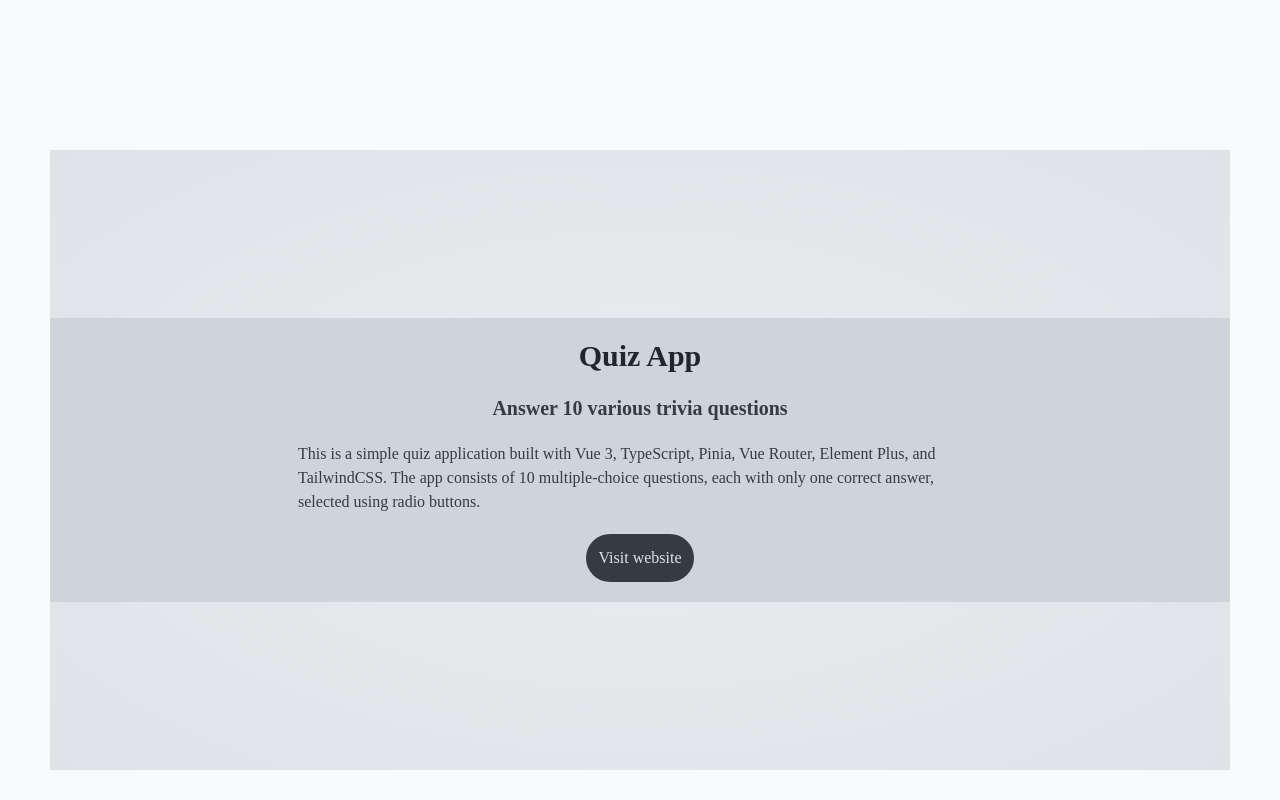
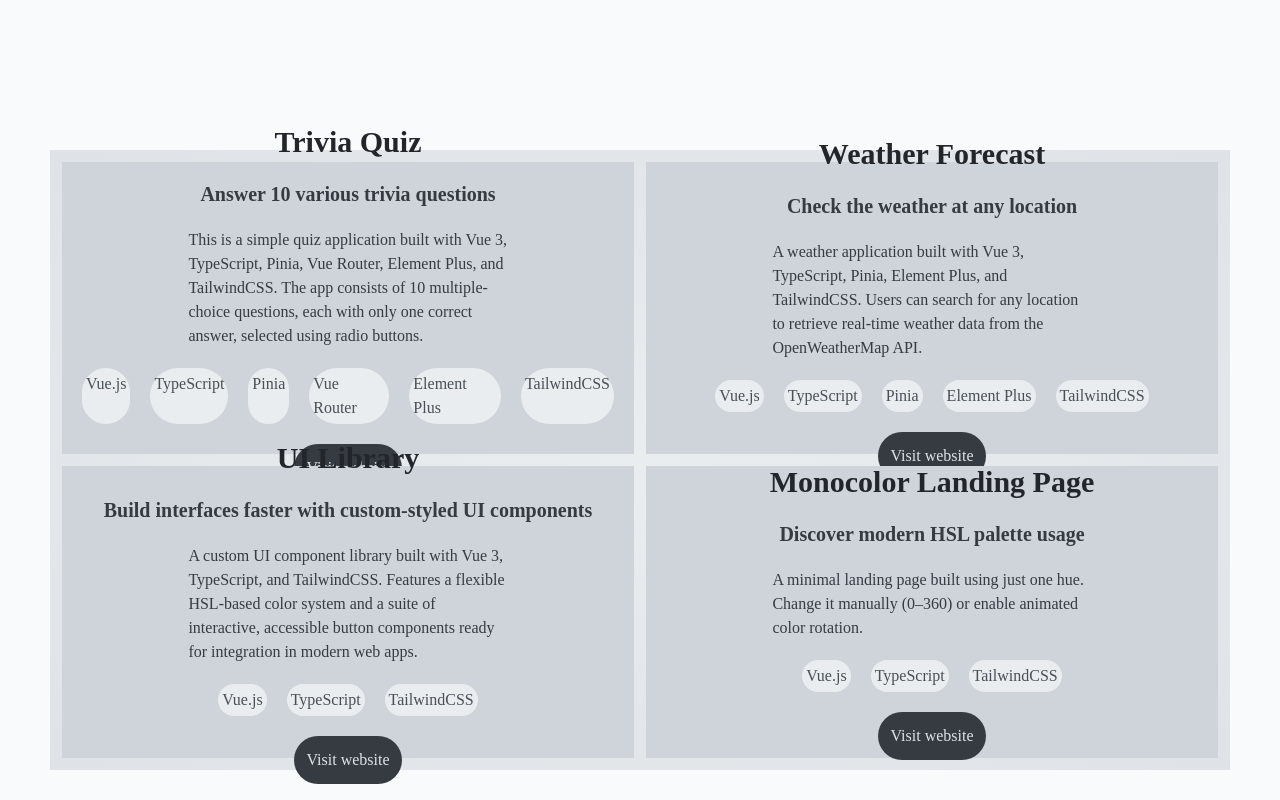
Before and after one commit to jakubhajduk53/portfolio, a Vue app: page / in a window 1280 px wide. Shown: the part 780-1580 px from the top of the page. Built offline with nearby package versions, Linux system fonts and the light colour scheme; a web font is replaced by a local one.

Commit message:
feat: rewrite entire projects section

```diff
--- a/src/App.vue
+++ b/src/App.vue
@@ -1,45 +1,53 @@
 <script setup lang="ts">
 import { ref, onMounted, onUnmounted } from "vue";
+import ProjectComponent from "../src/components/ProjectComponent.vue";
+
 const activeAnchor = ref("about");
 const navItems = [
   { id: 1, href: "#about", label: "About" },
-  { id: 2, href: "#quiz", label: "Project 1: Quiz" },
-  { id: 3, href: "#ui", label: "Project 2: MyUI" },
-  { id: 4, href: "#weather", label: "Project 3: WeatherApp" },
-  { id: 5, href: "#contact", label: "Contact" },
+  { id: 2, href: "#projects", label: "Projects" },
+  { id: 3, href: "#contact", label: "Contact" },
 ];
 
-const quizFeatures = [
-  "Modern Tech Stack: Developed using Vue 3 with the Composition API, TypeScript for type safety, and state management handled by Pinia.",
-  "Smooth Navigation: Vue Router ensures seamless transitions between quiz pages.",
-  "Responsive UI: Styled with TailwindCSS and Element Plus for a clean and user-friendly design.",
-  "Instant Feedback: After completing the quiz, users receive their results, displaying both their selected answers and the correct ones.",
-  "Color-Coded Results: Answers are highlighted with appropriate colors—green for correct responses and red for incorrect ones—making it easy to review mistakes.",
-];
-
-const quizDescription =
-  "This is a simple quiz application built with Vue 3, TypeScript, Pinia, Vue Router, Element Plus, and TailwindCSS. The app consists of 10 multiple-choice questions, each with only one correct answer, selected using radio buttons.";
-
-const weatherFeatures = [
-  "Modern Tech Stack: Built with Vue 3 and TypeScript for a robust and scalable application.",
-  "State Management: Pinia ensures smooth handling of user input and API responses.",
-  "User-Friendly UI: Styled with TailwindCSS and Element Plus for a clean and intuitive experience.",
-  "Comprehensive Weather Data: Displays essential details like temperature, humidity, and wind speed, along with advanced metrics like latitude and longitude.",
-  "Live Search: Users can enter any location to instantly fetch the latest weather conditions.",
-];
-
-const weatherDescription =
-  "A weather application built with Vue 3, TypeScript, Pinia, Element Plus, and TailwindCSS. Users can search for any location to retrieve real-time weather data from the OpenWeatherMap API.";
-
-const uiFeatures = [
-  "Custom Design System: Built with Vue 3 and TypeScript, offering a reusable and scalable UI component library.",
-  "Dual Color Palettes: Includes separate light and dark HSL-based palettes for consistent theming across UI components.",
-  "Button Components: Support multiple sizes, border styles, and one of seven predefined themes for visual variety.",
-  "Utility-First Styling: TailwindCSS ensures rapid development with consistent spacing, typography, and responsive behavior.",
-  "Consistent UX Patterns: Components follow predictable structure and interactions to provide a smooth user experience.",
-];
-const uiDescription =
-  "A custom UI component library built with Vue 3, TypeScript, and TailwindCSS. Features a flexible HSL-based color system and a suite of interactive, accessible button components ready for integration in modern web apps.";
+const quizData = {
+  name: "Trivia Quiz",
+  shortDescription: "Answer 10 various trivia questions",
+  description:
+    "This is a simple quiz application built with Vue 3, TypeScript, Pinia, Vue Router, Element Plus, and TailwindCSS. The app consists of 10 multiple-choice questions, each with only one correct answer, selected using radio buttons.",
+  techStack: [
+    "Vue.js",
+    "TypeScript",
+    "Pinia",
+    "Vue Router",
+    "Element Plus",
+    "TailwindCSS",
+  ],
+  ariaLabel: "Trivia Quiz Site",
+};
+const weatherData = {
+  name: "Weather Forecast",
+  shortDescription: "Check the weather at any location",
+  description:
+    "A weather application built with Vue 3, TypeScript, Pinia, Element Plus, and TailwindCSS. Users can search for any location to retrieve real-time weather data from the OpenWeatherMap API.",
+  techStack: ["Vue.js", "TypeScript", "Pinia", "Element Plus", "TailwindCSS"],
+  ariaLabel: "Weather Forecast Site",
+};
+const uiData = {
+  name: "UI Library",
+  shortDescription: "Build interfaces faster with custom-styled UI components",
+  description:
+    "A custom UI component library built with Vue 3, TypeScript, and TailwindCSS. Features a flexible HSL-based color system and a suite of interactive, accessible button components ready for integration in modern web apps.",
+  techStack: ["Vue.js", "TypeScript", "TailwindCSS"],
+  ariaLabel: "UI Library Site",
+};
+const monocolorData = {
+  name: "Monocolor Landing Page",
+  shortDescription: "Discover modern HSL palette usage",
+  description:
+    "A minimal landing page built using just one hue. Change it manually (0–360) or enable animated color rotation.",
+  techStack: ["Vue.js", "TypeScript", "TailwindCSS"],
+  ariaLabel: "Monocolor Landing Page Site",
+};
 
 let observer: IntersectionObserver;
 
@@ -111,38 +119,18 @@ onUnmounted(() => {
           </div>
         </div>
       </div>
-      <div id="quiz" class="h-screen pt-[130px] pb-[50px] pl-[50px] pr-[50px]">
-        <div
-          class="flex items-center justify-center h-full bg-radial from-main-200 to-main-300"
-        >
-          <div
-            class="flex flex-col gap-3 md:gap-5 p-3 md:p-5 items-center justify-center bg-main-400"
-          >
-            <p class="text-xl md:text-3xl font-bold">Quiz App</p>
-            <p class="text-center text-base md:text-xl font-bold text-main-800">
-              Answer 10 various trivia questions
-            </p>
-            <p class="max-w-[60%] text-base text-main-800">
-              {{ quizDescription }}
-            </p>
-            <a
-              href=""
-              target="_blank"
-              aria-label="Quiz App site"
-              class="bg-main-800 hover:bg-main-900 text-main-300 hover:text-main-200 duration-100 p-1 md:p-3 rounded-full"
-              >Visit website</a
-            >
-          </div>
-        </div>
-      </div>
-      <div id="ui" class="h-screen pt-[130px] pb-[50px] pl-[50px] pr-[50px]">
-        <div class="h-full bg-radial from-main-100 to-main-200"></div>
-      </div>
       <div
-        id="weather"
+        id="projects"
         class="h-screen pt-[130px] pb-[50px] pl-[50px] pr-[50px]"
       >
-        <div class="h-full bg-radial from-main-200 to-main-300"></div>
+        <div
+          class="grid grid-cols-2 grid-rows-2 gap-3 p-3 h-full bg-radial from-main-200 to-main-300"
+        >
+          <ProjectComponent :data="quizData" />
+          <ProjectComponent :data="weatherData" />
+          <ProjectComponent :data="uiData" />
+          <ProjectComponent :data="monocolorData" />
+        </div>
       </div>
       <div
         id="contact"
--- /dev/null
+++ b/src/components/ProjectComponent.vue
@@ -0,0 +1,45 @@
+<script setup lang="ts">
+interface Project {
+  name?: string;
+  shortDescription?: string;
+  description?: string;
+  techStack?: string[];
+  ariaLabel?: string;
+}
+
+const { data } = defineProps<{ data: Project }>();
+
+const { name, shortDescription, description, techStack, ariaLabel } =
+  data ?? {};
+</script>
+
+<template>
+  <div
+    class="flex flex-col gap-3 md:gap-5 p-3 md:p-5 items-center justify-center bg-main-400 box-border"
+  >
+    <p class="text-xl md:text-3xl font-bold">{{ name }}</p>
+    <p class="text-center text-base md:text-xl font-bold text-main-800">
+      {{ shortDescription }}
+    </p>
+    <p class="max-w-[60%] text-base text-main-800">
+      {{ description }}
+    </p>
+    <div class="flex gap-3 md:gap-5">
+      <span
+        v-for="technology in techStack"
+        class="text-base text-main-700 bg-main-200 p-1 rounded-full"
+      >
+        {{ technology }}
+      </span>
+    </div>
+    <a
+      href=""
+      target="_blank"
+      :aria-label="ariaLabel"
+      class="bg-main-800 hover:bg-main-900 text-main-300 hover:text-main-200 duration-100 p-1 md:p-3 rounded-full"
+      >Visit website</a
+    >
+  </div>
+</template>
+
+<style scoped></style>
```
